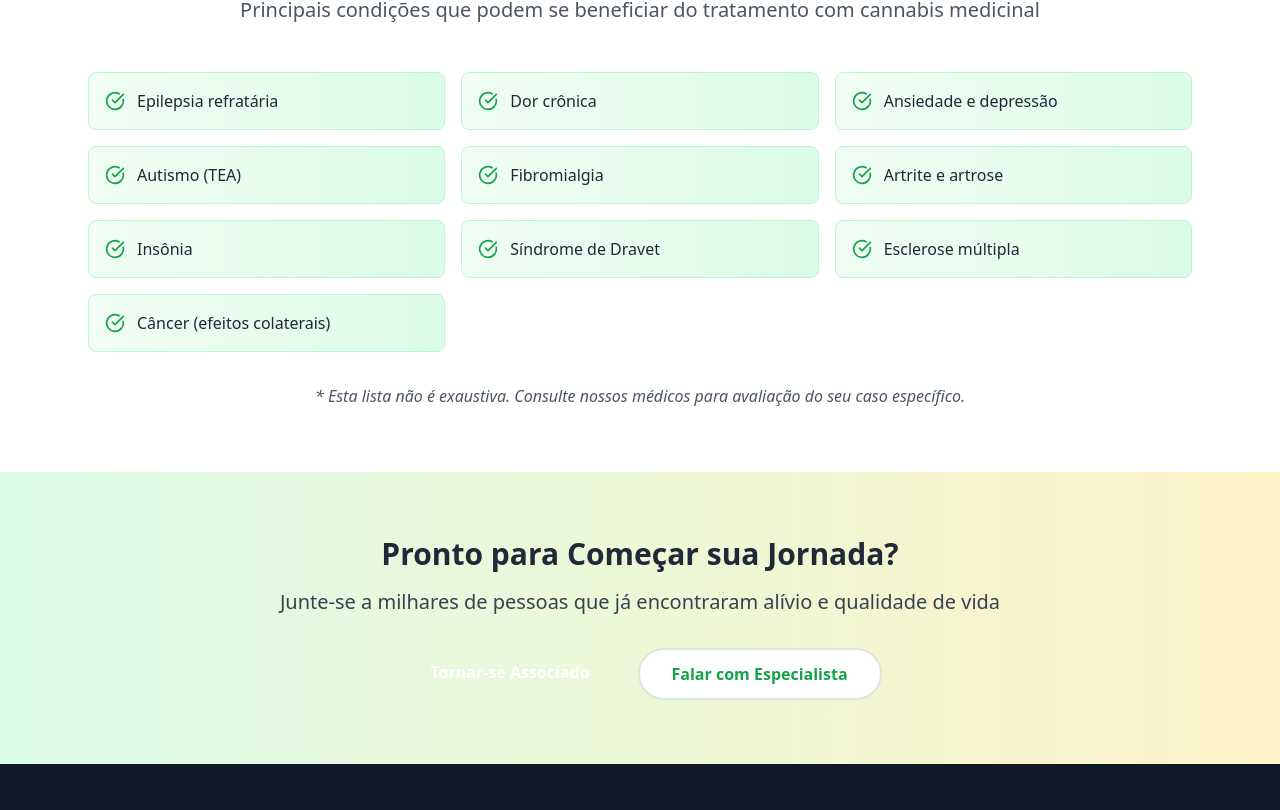
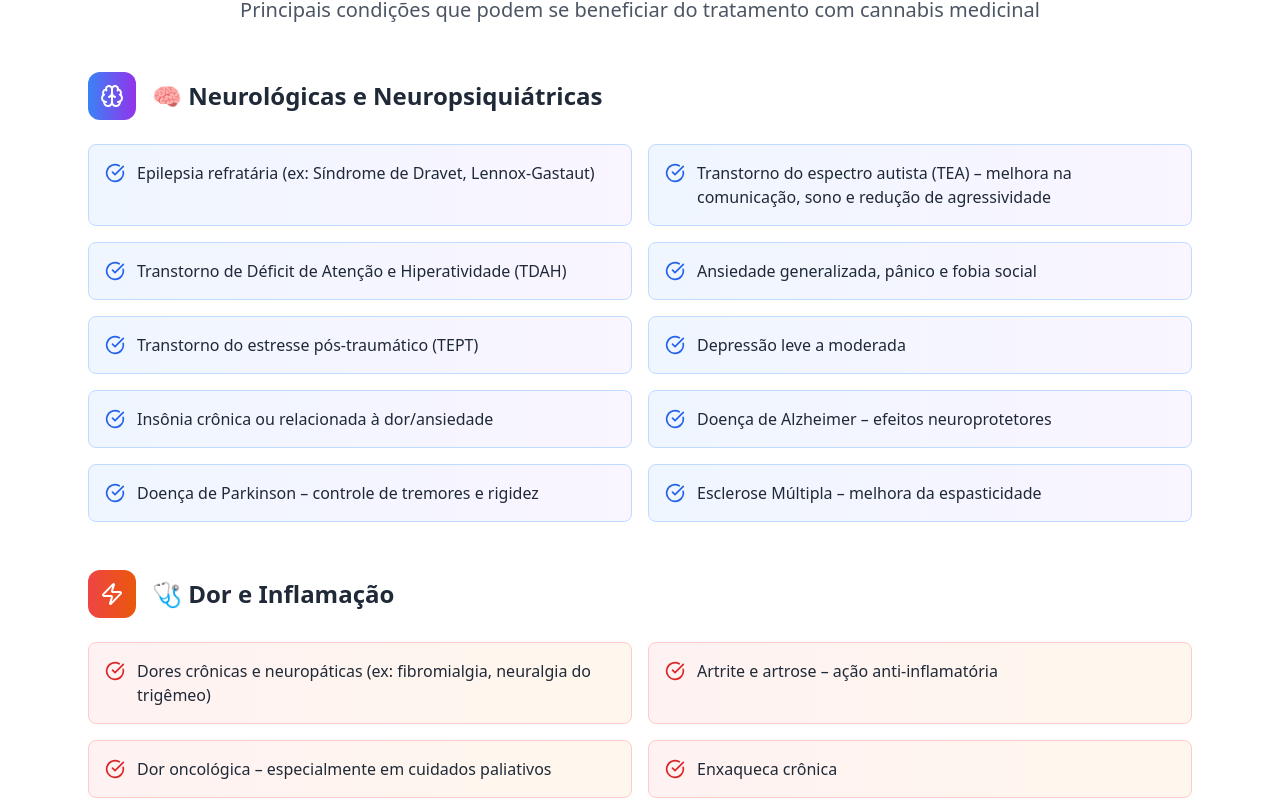
Before and after one commit to nelsinhololx/verde-raiz-cura, a React (Vite) app: page /beneficios in a window 1280 px wide. Shown: the part 1570-2380 px from the top of the page. Built offline with nearby package versions, Linux system fonts and the light colour scheme.

Commit message:
Add conditions to "Condições Tratadas" section
Add neurological, neuropsychiatric, and pain/inflammation conditions to the "Condições Tratadas" section on the Benefícios page.

```diff
--- a/src/pages/Beneficios.tsx
+++ b/src/pages/Beneficios.tsx
@@ -1,7 +1,7 @@
 
 import Header from "@/components/Header";
 import Footer from "@/components/Footer";
-import { Shield, FileText, Heart, Users, Award, CheckCircle, Stethoscope, Book } from "lucide-react";
+import { Shield, FileText, Heart, Users, Award, CheckCircle, Stethoscope, Book, Brain, Zap } from "lucide-react";
 
 const Beneficios = () => {
   const beneficiosAssociados = [
@@ -50,17 +50,25 @@ const Beneficios = () => {
     }
   ];
 
-  const condicoesTratadas = [
-    "Epilepsia refratária",
-    "Dor crônica",
-    "Ansiedade e depressão",
-    "Autismo (TEA)",
-    "Fibromialgia",
-    "Artrite e artrose",
-    "Insônia",
-    "Síndrome de Dravet",
-    "Esclerose múltipla",
-    "Câncer (efeitos colaterais)"
+  const condicoesNeurologicas = [
+    "Epilepsia refratária (ex: Síndrome de Dravet, Lennox-Gastaut)",
+    "Transtorno do espectro autista (TEA) – melhora na comunicação, sono e redução de agressividade",
+    "Transtorno de Déficit de Atenção e Hiperatividade (TDAH)",
+    "Ansiedade generalizada, pânico e fobia social",
+    "Transtorno do estresse pós-traumático (TEPT)",
+    "Depressão leve a moderada",
+    "Insônia crônica ou relacionada à dor/ansiedade",
+    "Doença de Alzheimer – efeitos neuroprotetores",
+    "Doença de Parkinson – controle de tremores e rigidez",
+    "Esclerose Múltipla – melhora da espasticidade"
+  ];
+
+  const condicoesDorInflamacao = [
+    "Dores crônicas e neuropáticas (ex: fibromialgia, neuralgia do trigêmeo)",
+    "Artrite e artrose – ação anti-inflamatória",
+    "Dor oncológica – especialmente em cuidados paliativos",
+    "Enxaqueca crônica",
+    "Endometriose e cólicas intensas"
   ];
 
   return (
@@ -167,16 +175,52 @@ const Beneficios = () => {
               </p>
             </div>
 
-            <div className="grid md:grid-cols-2 lg:grid-cols-3 gap-4">
-              {condicoesTratadas.map((condicao, index) => (
-                <div
-                  key={index}
-                  className="flex items-center p-4 bg-gradient-to-r from-green-50 to-green-100 rounded-lg border border-green-200"
-                >
-                  <CheckCircle className="w-5 h-5 text-verde mr-3 flex-shrink-0" />
-                  <span className="text-gray-800 font-medium">{condicao}</span>
+            {/* Condições Neurológicas */}
+            <div className="mb-12">
+              <div className="flex items-center mb-6">
+                <div className="w-12 h-12 bg-gradient-to-r from-blue-500 to-purple-600 rounded-xl flex items-center justify-center mr-4">
+                  <Brain className="w-6 h-6 text-white" />
                 </div>
-              ))}
+                <h3 className="text-2xl font-bold text-gray-800">
+                  🧠 Neurológicas e Neuropsiquiátricas
+                </h3>
+              </div>
+
+              <div className="grid md:grid-cols-2 gap-4">
+                {condicoesNeurologicas.map((condicao, index) => (
+                  <div
+                    key={index}
+                    className="flex items-start p-4 bg-gradient-to-r from-blue-50 to-purple-50 rounded-lg border border-blue-200"
+                  >
+                    <CheckCircle className="w-5 h-5 text-blue-600 mr-3 flex-shrink-0 mt-0.5" />
+                    <span className="text-gray-800 font-medium">{condicao}</span>
+                  </div>
+                ))}
+              </div>
+            </div>
+
+            {/* Condições de Dor e Inflamação */}
+            <div className="mb-8">
+              <div className="flex items-center mb-6">
+                <div className="w-12 h-12 bg-gradient-to-r from-red-500 to-orange-600 rounded-xl flex items-center justify-center mr-4">
+                  <Zap className="w-6 h-6 text-white" />
+                </div>
+                <h3 className="text-2xl font-bold text-gray-800">
+                  🩺 Dor e Inflamação
+                </h3>
+              </div>
+
+              <div className="grid md:grid-cols-2 gap-4">
+                {condicoesDorInflamacao.map((condicao, index) => (
+                  <div
+                    key={index}
+                    className="flex items-start p-4 bg-gradient-to-r from-red-50 to-orange-50 rounded-lg border border-red-200"
+                  >
+                    <CheckCircle className="w-5 h-5 text-red-600 mr-3 flex-shrink-0 mt-0.5" />
+                    <span className="text-gray-800 font-medium">{condicao}</span>
+                  </div>
+                ))}
+              </div>
             </div>
 
             <div className="text-center mt-8">
```
